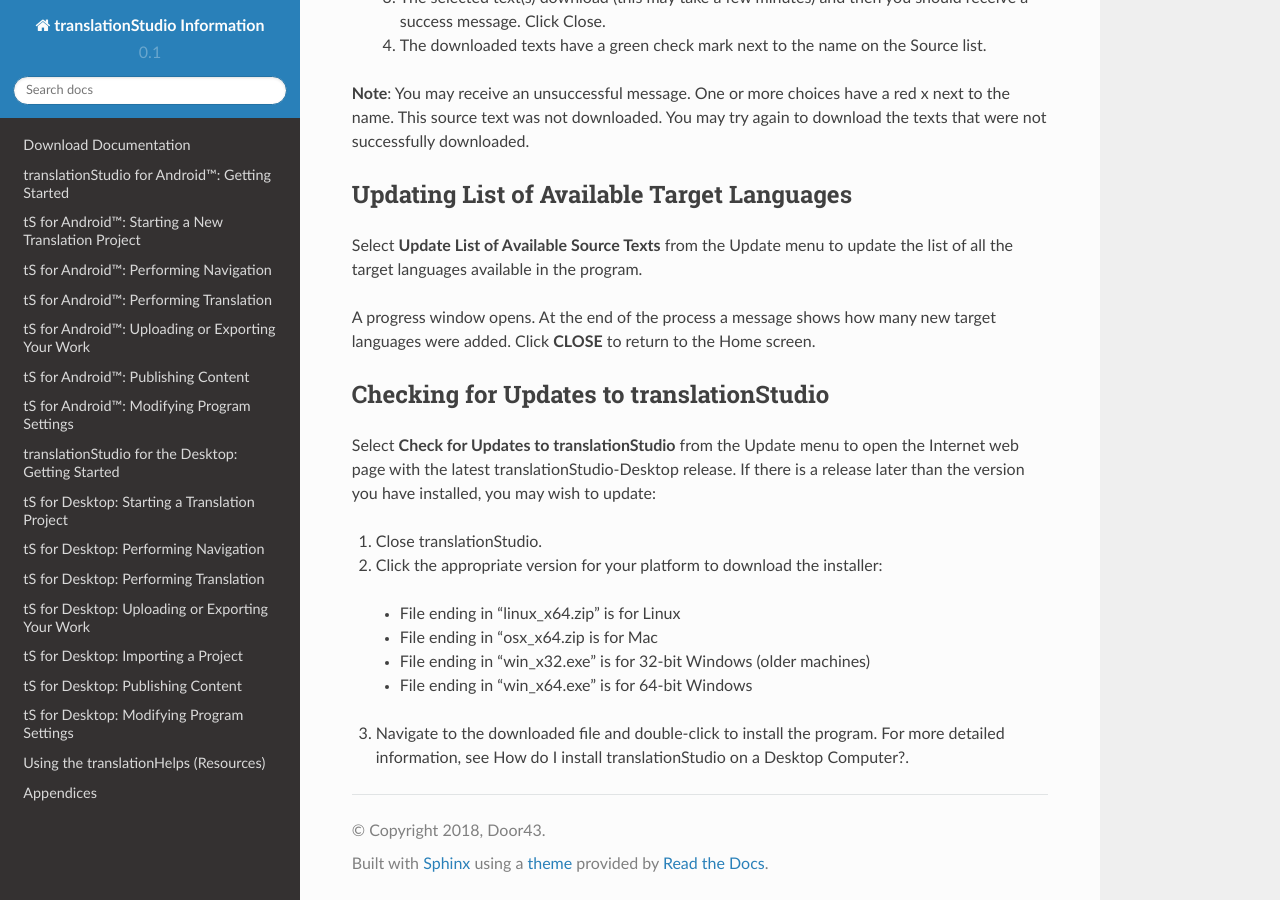
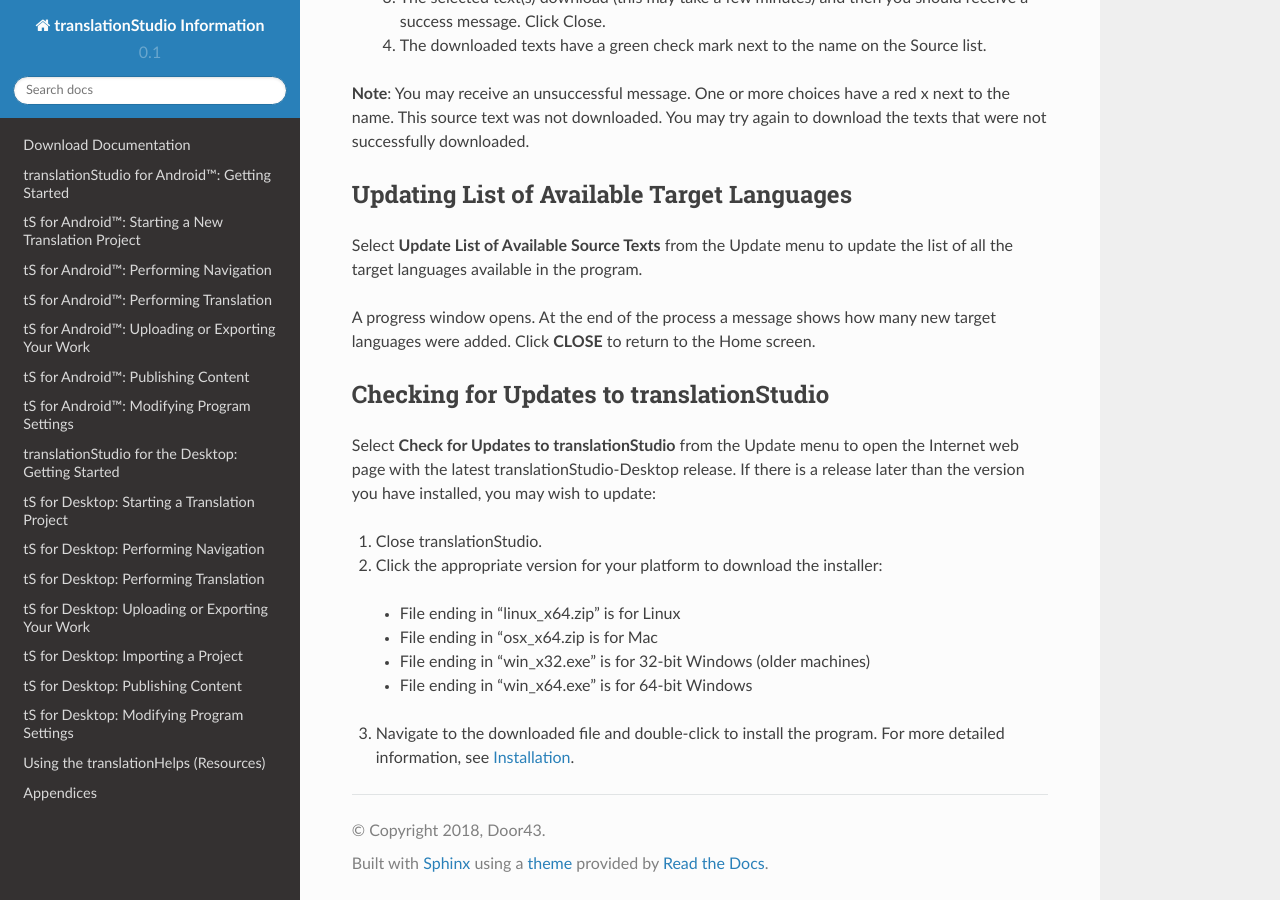
Before and after one commit to unfoldingWord-dev/translationStudio-Info, a Sphinx documentation site: the page built from docs/dtSupdates.rst, in a window 1280 px wide and 900 px high, scrolled down 1750 px. Built offline with Sphinx 7.4.7 and the Read the Docs theme 2.0.0, drawn with Linux system fonts in a browser that asks for light colours; pages that are not in the unit, such as notebooks, are missing from menus.

Commit message:
Update dtSupdates.rst

```diff
--- a/docs/dtSupdates.rst
+++ b/docs/dtSupdates.rst
@@ -91,4 +91,4 @@ Select **Check for Updates to translationStudio** from the Update menu to open t
 
     * File ending in “win_x64.exe” is for 64-bit Windows
 
-3.	Navigate to the downloaded file and double-click to install the program. For more detailed information, see How do I install translationStudio on a Desktop Computer?.
+3.	Navigate to the downloaded file and double-click to install the program. For more detailed information, see `Installation <https://ts-info.readthedocs.io/en/latest/desktop.html#installation>`_.
```
